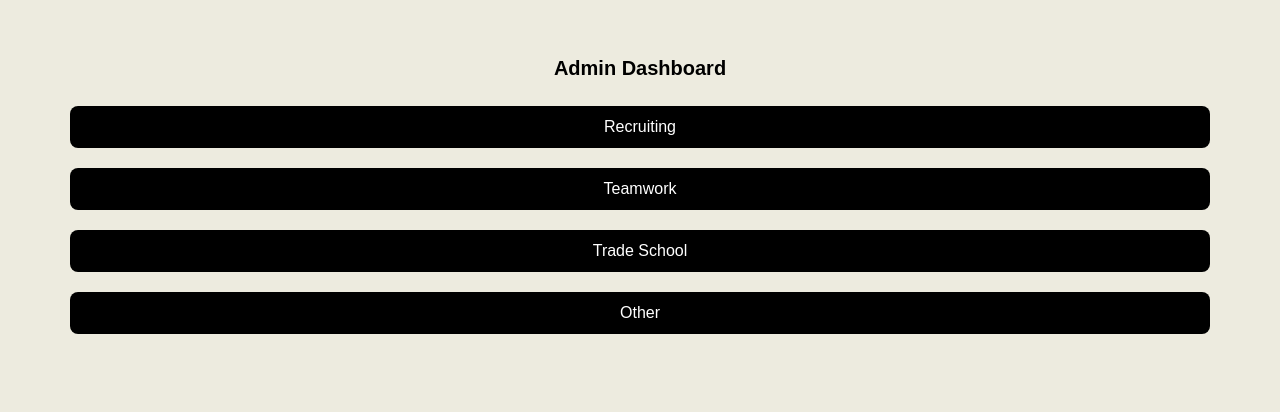
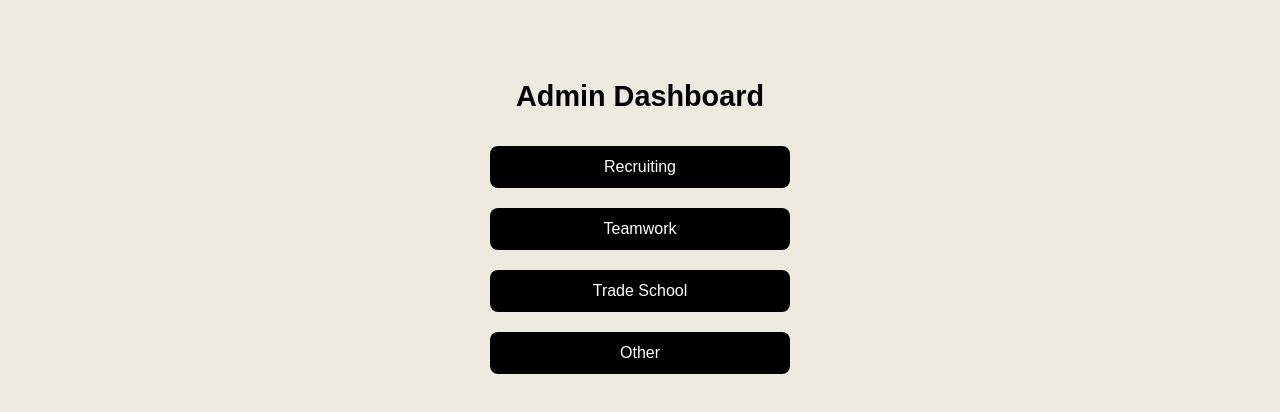
Before and after one commit to flavsdotcom/fieldpay-proto, a React (Create React App) app: page / in a window 1280 px wide. Shown: the part 228-640 px from the top of the page. Built offline with nearby package versions, Linux system fonts and the light colour scheme.

Commit message:
Updated styles to match design preferences

```diff
--- a/src/App.css
+++ b/src/App.css
@@ -1,65 +1,111 @@
+/* Global styles */
 body {
+  background-color: #edebdf;
   font-family: Arial, sans-serif;
-  background-color: #edebdf;
   margin: 0;
   padding: 0;
 }
 
+/* Centering and spacing */
 .app-container {
   display: flex;
   flex-direction: column;
   align-items: center;
   justify-content: center;
-  min-height: 100vh;
+  height: 100vh;
+  text-align: center;
   padding: 20px;
-padding-left: 70px;
-padding-right: 70px;
 }
 
-.card {
-  width: 100%;
-  max-width: 400px;
-  background: white;
-  border-radius: 10px;
-  padding: 20px;
-  box-shadow: 0px 4px 10px rgba(0, 0, 0, 0.1);
+/* Titles positioned in the top third */
+.top-third {
+  margin-top: 10vh;
+  font-size: 1.8rem;
+  font-weight: bold;
+  color: #000;
 }
 
-h2 {
-  font-size: 20px;
-  text-align: center;
+/* Buttons */
+.custom-button {
+  display: block;
+  width: 80%;
+  max-width: 300px;
+  padding: 12px 20px;
+  margin: 10px auto;
+  background-color: #000000;
+  color: #ffffff;
+  border: none;
+  border-radius: 8px;
+  font-size: 1rem;
+  cursor: pointer;
+  transition: background-color 0.3s ease-in-out;
 }
 
-input, button {
-  width: 100%;
-  margin-bottom: 10px;
-}
-
-button {
-  padding: 10px;
-  background-color: #000000;
-  border: none;
-  color: white;
-  font-size: 16px;
-  cursor: pointer;
-}
-
-button:hover {
+.custom-button:hover {
   background-color: #5d8d92;
 }
 
-.custom-button {
-  background-color: #000000; /* Change this hex code to your preferred color */
-  color: white;
-  border: none;
-  padding: 12px 20px;
-  font-size: 16px;
-  width: 100%;
-  margin: 10px 0;
-  border-radius: 8px;
-  cursor: pointer;
+/* Forms & Inputs */
+label {
+  font-size: 1rem;
+  font-weight: bold;
+  display: block;
+  margin-top: 15px;
 }
 
-.custom-button:hover {
-  background-color: #5b8a8e; /* Slightly darker shade for hover effect */
+input,
+.react-datepicker-wrapper {
+  width: 80%;
+  max-width: 300px;
+  padding: 10px;
+  margin: 8px 0;
+  border: 1px solid #ccc;
+  border-radius: 5px;
+  font-size: 1rem;
 }
+
+/* Range Slider */
+input[type="range"] {
+  width: 80%;
+  margin: 10px 0;
+}
+
+/* Payment amount display */
+span {
+  font-weight: bold;
+  color: #000;
+}
+
+/* Generated invite text */
+.invite-text {
+  background-color: #fdd774;
+  color: #000;
+  padding: 10px;
+  margin: 15px 0;
+  border-radius: 5px;
+  font-size: 1rem;
+  text-align: center;
+  word-wrap: break-word;
+  width: 80%;
+  max-width: 400px;
+}
+
+/* Copy Invite Button */
+.copy-button {
+  background-color: #000000;
+  color: #ffffff;
+  padding: 8px 16px;
+  border: none;
+  border-radius: 5px;
+  cursor: pointer;
+  transition: background-color 0.3s ease-in-out;
+}
+
+.copy-button:hover {
+  background-color: #5d8d92;
+}
+
+/* Home button */
+.home-button {
+  margin-top: 20px;
+}
```
